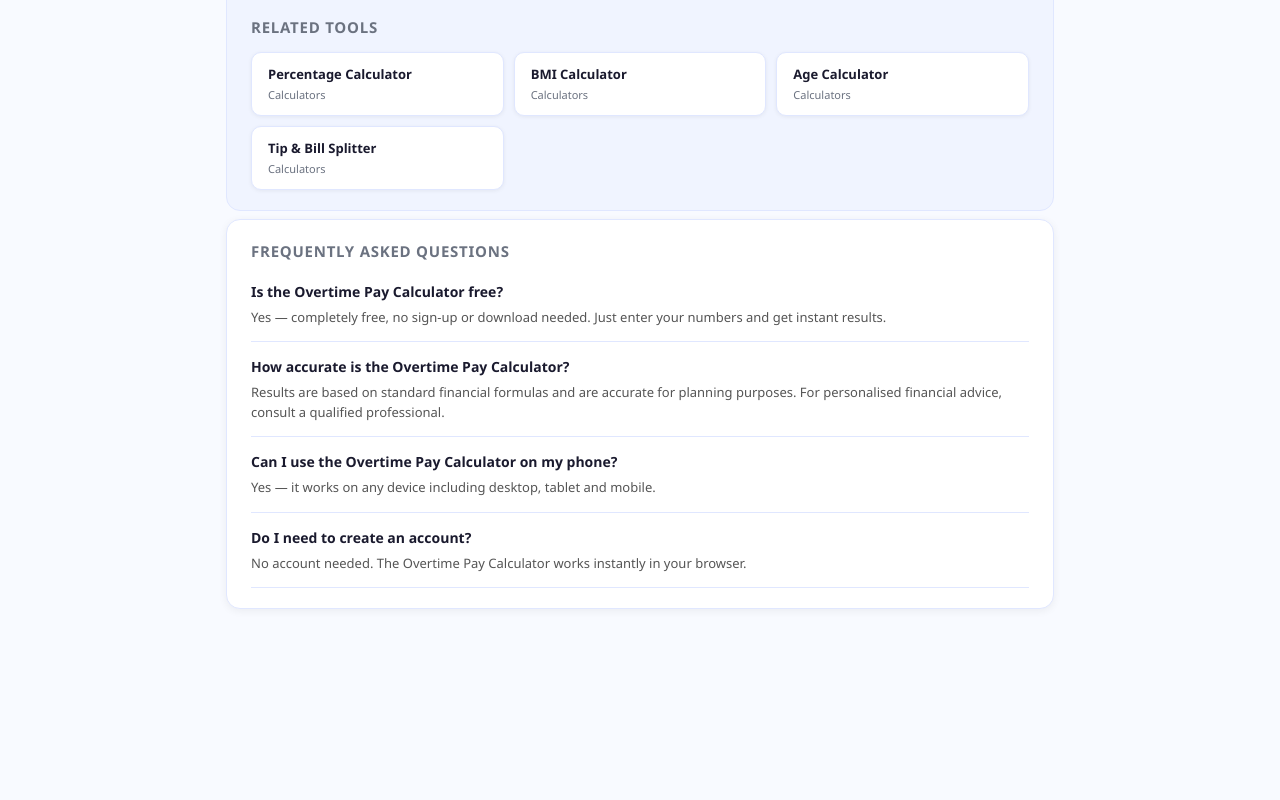
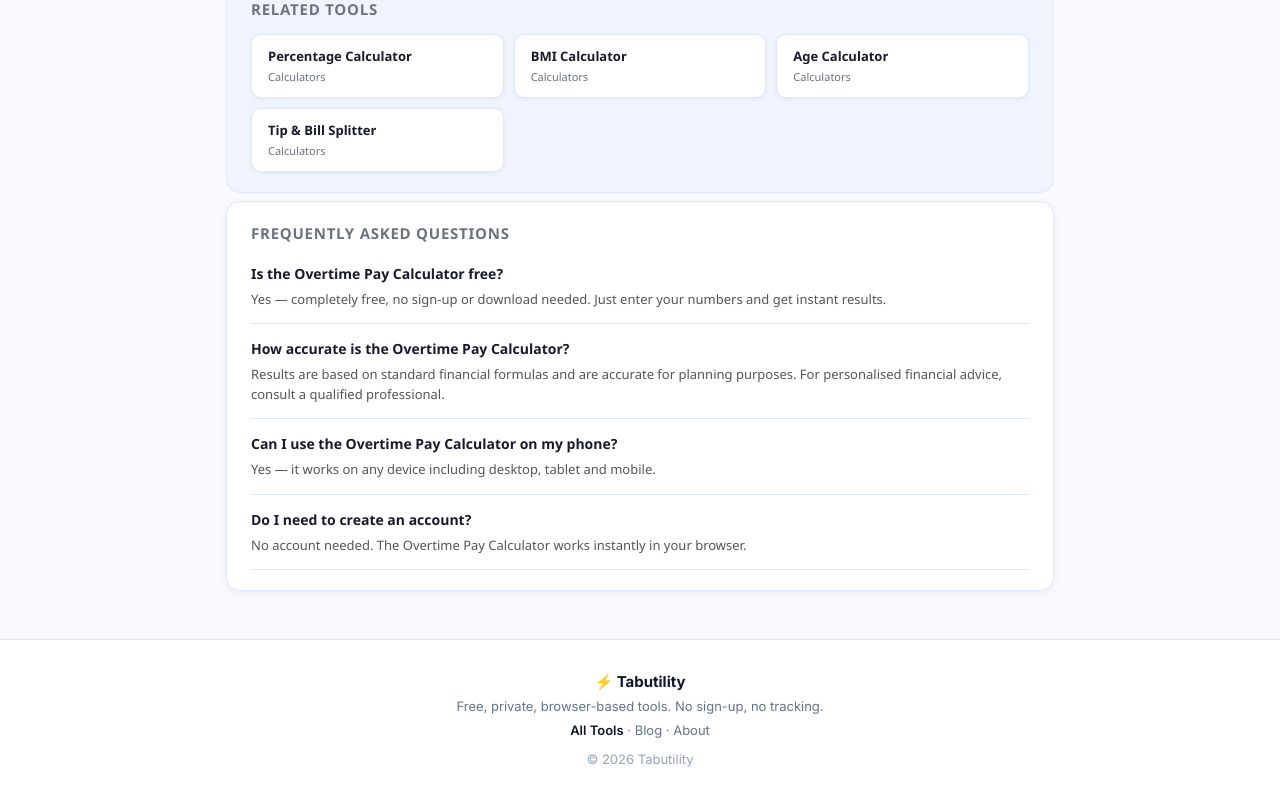
Before and after one commit to rakeshv02/Overtime, a React (Vite) app: page / in a window 1280 px wide. Shown: the part 1811-2611 px from the top of the page. Before the commit the page ends 2444 px from the top, so only its background shows below. Built offline with nearby package versions, Linux system fonts and the light colour scheme.

Commit message:
Apply shared Tabutility design language (light palette, Inter, footer, ad-slot polish)

```diff
--- a/index.html
+++ b/index.html
@@ -7,6 +7,7 @@
   <link rel="dns-prefetch" href="https://pagead2.googlesyndication.com" />
   <meta charset="UTF-8" />
   <meta name="viewport" content="width=device-width, initial-scale=1.0" />
+<link rel="preconnect" href="https://fonts.googleapis.com"><link rel="preconnect" href="https://fonts.gstatic.com" crossorigin><link rel="stylesheet" href="https://fonts.googleapis.com/css2?family=Inter:wght@400;600;700;800&display=swap">
   <title>Overtime Pay Calculator — Time & a Half, Double Time | Tabutility</title>
   <meta name="description" content="Calculate overtime pay including time and a half, double time and custom rates. See your gross pay with overtime included." />
   <meta name="keywords" content="overtime calculator, time and a half calculator, overtime pay, double time pay, hourly overtime" />
@@ -31,7 +32,15 @@
   <script type="application/ld+json">{"@context":"https://schema.org","@type":"BreadcrumbList","itemListElement":[{"@type":"ListItem","position":1,"name":"Tabutility","item":"https://tabutility.com"},{"@type":"ListItem","position":2,"name":"Calculators","item":"https://tabutility.com/#calculators"},{"@type":"ListItem","position":3,"name":"Overtime Pay Calculator","item":"https://overtime.tabutility.com/"}]}</script>
   <script type="application/ld+json">{"@context":"https://schema.org","@type":"FAQPage","mainEntity":[{"@type":"Question","name":"Is the Overtime Pay Calculator free?","acceptedAnswer":{"@type":"Answer","text":"Yes — completely free, no sign-up or download needed. Just enter your numbers and get instant results."}},{"@type":"Question","name":"How accurate is the Overtime Pay Calculator?","acceptedAnswer":{"@type":"Answer","text":"Results are based on standard financial formulas and are accurate for planning purposes. For personalised financial advice, consult a qualified professional."}},{"@type":"Question","name":"Can I use the Overtime Pay Calculator on my phone?","acceptedAnswer":{"@type":"Answer","text":"Yes — it works on any device including desktop, tablet and mobile."}},{"@type":"Question","name":"Do I need to create an account?","acceptedAnswer":{"@type":"Answer","text":"No account needed. The Overtime Pay Calculator works instantly in your browser."}}]}</script>
   <meta name="theme-color" content="#1a1a2e" />
-  </head>
+  <style id="tabutility-brand">
+/* empty ad slots: reserve space, no bordered box */
+.ad-banner,.ad-slot,.ad-container{background:transparent!important;border:none!important;border-bottom:none!important;box-shadow:none!important}
+ins.adsbygoogle,.ad-banner iframe,.ad-slot iframe{visibility:hidden!important}
+ins.adsbygoogle[data-ad-status="filled"],.ad-banner ins[data-ad-status="filled"] iframe,.ad-slot ins[data-ad-status="filled"] iframe{visibility:visible!important}
+nav .brand{color:#0f172a}
+body{-webkit-font-smoothing:antialiased}
+</style>
+</head>
 <body style="margin:0;background:#f8faff;font-family:'Segoe UI',Arial,sans-serif">
 <div id="root"></div>
 <script type="text/babel">
@@ -164,19 +173,19 @@
 
 
 <!-- embed-widget -->
-<div style="max-width:640px;margin:0 auto 32px;background:#1e293b;border:1px solid #334155;border-radius:12px;padding:18px">
-  <h2 style="font-size:15px;font-weight:700;color:#94a3b8;text-transform:uppercase;letter-spacing:.05em;margin-bottom:12px">Embed This Tool</h2>
+<div style="max-width:640px;margin:0 auto 32px;background:#ffffff;border:1px solid #e2e8f0;border-radius:12px;padding:18px">
+  <h2 style="font-size:15px;font-weight:700;color:#64748b;text-transform:uppercase;letter-spacing:.05em;margin-bottom:12px">Embed This Tool</h2>
   <p style="font-size:13px;color:#64748b;margin-bottom:12px">Add this Overtime Pay Calculator to your website or blog for free — just paste this code:</p>
-  <div style="background:#0f172a;border:1px solid #334155;border-radius:8px;padding:12px;font-family:monospace;font-size:12px;color:#7dd3fc;word-break:break-all;margin-bottom:10px" id="embed-code">&lt;iframe src=&quot;https://overtime.tabutility.com/&quot; width=&quot;100%&quot; height=&quot;600&quot; frameborder=&quot;0&quot; style=&quot;border-radius:12px&quot; title=&quot;Overtime Pay Calculator by Tabutility&quot;&gt;&lt;/iframe&gt;
+  <div style="background:#f8f7f4;border:1px solid #e2e8f0;border-radius:8px;padding:12px;font-family:'Inter',monospace;font-size:12px;color:#7dd3fc;word-break:break-all;margin-bottom:10px" id="embed-code">&lt;iframe src=&quot;https://overtime.tabutility.com/&quot; width=&quot;100%&quot; height=&quot;600&quot; frameborder=&quot;0&quot; style=&quot;border-radius:12px&quot; title=&quot;Overtime Pay Calculator by Tabutility&quot;&gt;&lt;/iframe&gt;
 &lt;p style=&quot;font-size:12px&quot;&gt;&lt;a href=&quot;https://overtime.tabutility.com/&quot; target=&quot;_blank&quot; rel=&quot;noopener&quot;&gt;Overtime Pay Calculator&lt;/a&gt; by &lt;a href=&quot;https://tabutility.com/&quot; target=&quot;_blank&quot; rel=&quot;noopener&quot;&gt;Tabutility&lt;/a&gt;&lt;/p&gt;</div>
-  <button onclick="navigator.clipboard.writeText(document.getElementById('embed-code').textContent).then(()=>{this.textContent='Copied!';setTimeout(()=>this.textContent='Copy Embed Code',2000)})" style="background:#38bdf8;color:#0f172a;border:none;border-radius:8px;padding:9px 18px;font-size:13px;font-weight:700;cursor:pointer">Copy Embed Code</button>
+  <button onclick="navigator.clipboard.writeText(document.getElementById('embed-code').textContent).then(()=>{this.textContent='Copied!';setTimeout(()=>this.textContent='Copy Embed Code',2000)})" style="background:#0f172a;color:#f8f7f4;border:none;border-radius:8px;padding:9px 18px;font-size:13px;font-weight:700;cursor:pointer">Copy Embed Code</button>
   <span style="font-size:11px;color:#475569;margin-left:12px">Free to use — the credit link helps others find the tool</span>
 </div>
-<div style="margin:0 auto 24px;max-width:640px;background:#1e293b;border-radius:10px;padding:14px 18px;display:flex;align-items:center;gap:14px;cursor:pointer;border:1px solid #334155" onclick="window.open('https://www.amazon.co.uk/s?k=work%20life%20balance%20productivity%20books&tag=tabutility-20','_blank','noopener noreferrer')" title="Managing your work-life balance?">
+<div style="margin:0 auto 24px;max-width:640px;background:#ffffff;border-radius:10px;padding:14px 18px;display:flex;align-items:center;gap:14px;cursor:pointer;border:1px solid #e2e8f0" onclick="window.open('https://www.amazon.co.uk/s?k=work%20life%20balance%20productivity%20books&tag=tabutility-20','_blank','noopener noreferrer')" title="Managing your work-life balance?">
   <span style="font-size:28px;flex-shrink:0">📚</span>
   <div style="min-width:0">
-    <div style="font-size:13px;font-weight:700;color:#f1f5f9;margin-bottom:3px">Managing your work-life balance?</div>
-    <div style="font-size:12px;color:#94a3b8">Browse productivity & finance books <span style="color:#f59e0b;white-space:nowrap">→ Browse on Amazon</span></div>
+    <div style="font-size:13px;font-weight:700;color:#0f172a;margin-bottom:3px">Managing your work-life balance?</div>
+    <div style="font-size:12px;color:#64748b">Browse productivity & finance books <span style="color:#f59e0b;white-space:nowrap">→ Browse on Amazon</span></div>
     <div style="font-size:10px;color:#475569;margin-top:3px">As an Amazon Associate we earn from qualifying purchases.</div>
   </div>
 </div>
@@ -244,5 +253,11 @@
   }
 })();
 </script>
+<footer style="border-top:1px solid #e2e8f0;background:#ffffff;margin-top:48px;padding:28px 24px;text-align:center;font-family:'Inter',-apple-system,BlinkMacSystemFont,'Segoe UI',sans-serif;font-size:13px;color:#64748b;line-height:1.8">
+<div style="font-weight:700;color:#0f172a;font-size:15px">⚡ Tabutility</div>
+<div>Free, private, browser-based tools. No sign-up, no tracking.</div>
+<div><a href="https://tabutility.com" style="color:#0f172a;font-weight:600;text-decoration:none">All Tools</a> · <a href="https://tabutility.com/blog/" style="color:#64748b;text-decoration:none">Blog</a> · <a href="https://tabutility.com/#about" style="color:#64748b;text-decoration:none">About</a></div>
+<div style="margin-top:6px;color:#94a3b8">© 2026 Tabutility</div>
+</footer>
 </body>
 </html>
--- a/src/index.css
+++ b/src/index.css
@@ -4,5 +4,5 @@
 
 body {
   margin: 0;
-  font-family: 'Inter', sans-serif;
+  font-family:'Inter', 'Inter', sans-serif;
 }
```
